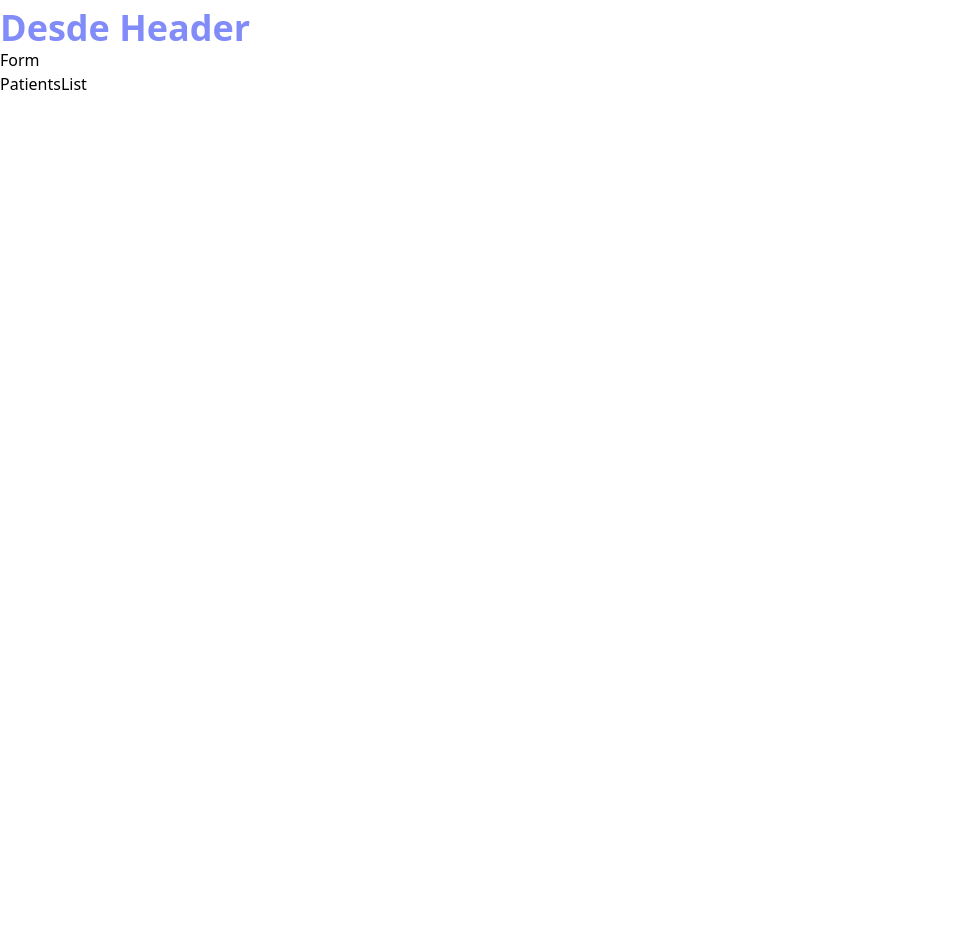
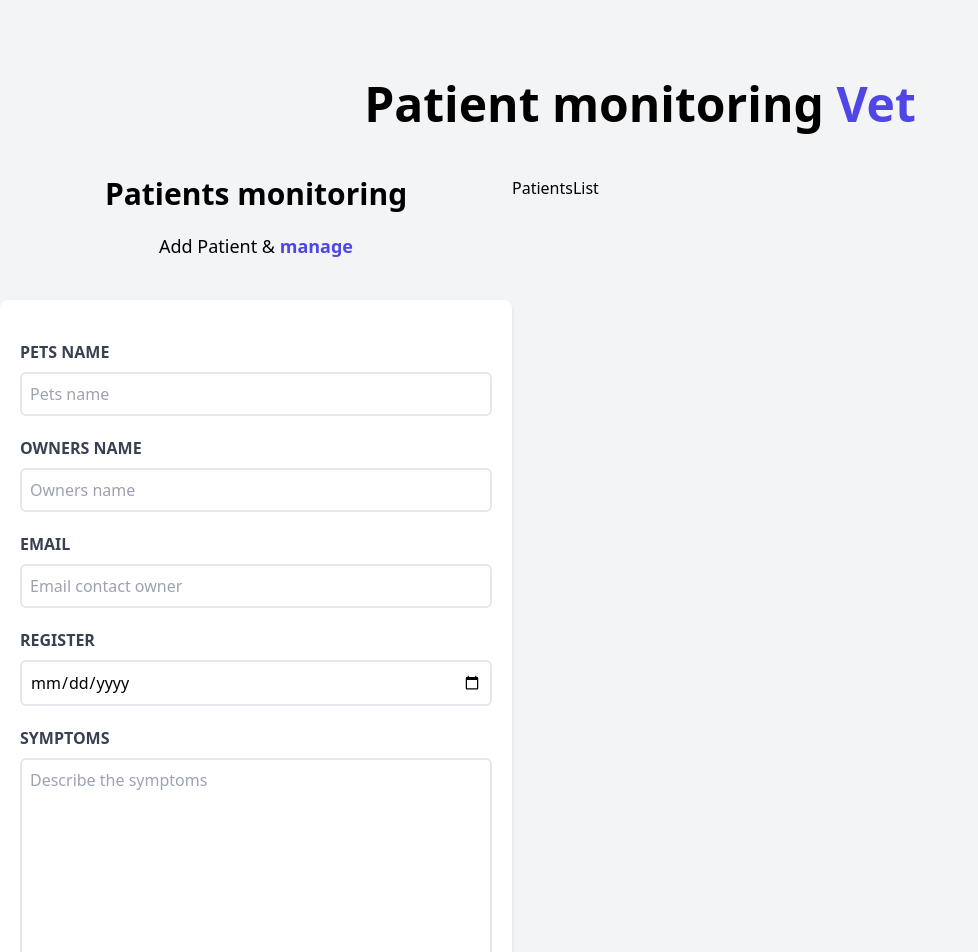
Before and after one commit to Sparktan24/vet-app-react, a React (Vite) app: page / in a window 1280 px wide. Shown: the top 952 px of the page, without its empty margins (0-978 px from the left). Before the commit the page ends 800 px from the top, so only its background shows below. Built offline with nearby package versions, Linux system fonts and the light colour scheme.

Commit message:
Add form

```diff
--- a/index.html
+++ b/index.html
@@ -6,7 +6,7 @@
     <meta name="viewport" content="width=device-width, initial-scale=1.0" />
     <title>Vet app</title>
   </head>
-  <body>
+  <body class="bg-gray-100 h-screen">
     <div id="root"></div>
     <script type="module" src="/src/main.jsx"></script>
   </body>
--- a/src/App.jsx
+++ b/src/App.jsx
@@ -1,16 +1,17 @@
-import Form from "./components/Form"
-import Header from "./components/Header"
-import PatientsList from "./components/PatientsList"
+import Form from "./components/Form";
+import Header from "./components/Header";
+import PatientsList from "./components/PatientsList";
 
 function App() {
-
   return (
-    <>
+    <div className="container mx-auto mt-20">
       <Header />
-      <Form/>
-      <PatientsList/>
-    </>
-  )
+      <div className="mt-12 md:flex">
+        <Form />
+        <PatientsList />
+      </div>
+    </div>
+  );
 }
 
-export default App
+export default App;
--- a/src/components/Form.jsx
+++ b/src/components/Form.jsx
@@ -1,9 +1,99 @@
-import React from 'react'
+import React from "react";
 
 const Form = () => {
   return (
-    <div>Form</div>
-  )
-}
+    <div className="md:w-1/2 lg:w-2/5">
+      <h2 className="font-black text-3xl text-center">Patients monitoring</h2>
 
-export default Form
+      <p className="text-lg mt-5 text-center mb-10">
+        Add Patient & <span className="text-indigo-600 font-bold">manage</span>
+      </p>
+
+      <form className="bg-white shadow-md rounded-lg py-10 px-5 mb-10">
+        <div className="mb-5">
+          <label
+            htmlFor="pet"
+            className="block text-gray-700 uppercase font-bold"
+          >
+            Pets name
+          </label>
+          <input
+            id="pet"
+            type="text"
+            placeholder="Pets name"
+            className="border-2 w-full p-2 mt-2 placeholder-gray-400 rounded-md"
+          />
+        </div>
+
+        <div className="mb-5">
+          <label
+            htmlFor="owner"
+            className="block text-gray-700 uppercase font-bold"
+          >
+            Owners name
+          </label>
+          <input
+            id="owner"
+            type="text"
+            placeholder="Owners name"
+            className="border-2 w-full p-2 mt-2 placeholder-gray-400 rounded-md"
+          />
+        </div>
+
+        <div className="mb-5">
+          <label
+            htmlFor="email"
+            className="block text-gray-700 uppercase font-bold"
+          >
+            Email
+          </label>
+          <input
+            id="email"
+            type="email"
+            placeholder="Email contact owner"
+            className="border-2 w-full p-2 mt-2 placeholder-gray-400 rounded-md"
+          />
+        </div>
+
+        <div className="mb-5">
+          <label
+            htmlFor="Register"
+            className="block text-gray-700 uppercase font-bold"
+          >
+            Register
+          </label>
+          <input
+            id="Register"
+            type="date"
+            className="border-2 w-full p-2 mt-2 placeholder-gray-400 rounded-md"
+          />
+        </div>
+
+        <div className="mb-5">
+          <label
+            htmlFor="symptoms"
+            className="block text-gray-700 uppercase font-bold"
+          >
+            Symptoms
+          </label>
+          <textarea
+            name=""
+            id="symptoms"
+            cols="30"
+            rows="10"
+            className="border-2 w-full p-2 mt-2 placeholder-gray-400 rounded-md"
+            placeholder="Describe the symptoms"
+          />
+        </div>
+
+        <input
+          type="submit"
+          className="bg-indigo-600 w-full p-3 text-white uppercase font-bold hover:bg-indigo-700 cursor-pointer transition-all"
+          value="Add patient"
+        />
+      </form>
+    </div>
+  );
+};
+
+export default Form;
--- a/src/components/Header.jsx
+++ b/src/components/Header.jsx
@@ -1,9 +1,9 @@
 function Header() {
-    return (
-        <header>
-          <h1 className="text-4xl text-indigo-400 font-bold mt-2">Desde Header</h1>
-        </header>
-    )
+  return (
+    <h1 className="font-black text-5xl text-center md:w-2/3 mx-auto">
+      Patient monitoring <span className="text-indigo-600">Vet</span>
+    </h1>
+  );
 }
 
 export default Header;
--- a/src/components/PatientsList.jsx
+++ b/src/components/PatientsList.jsx
@@ -1,9 +1,11 @@
-import React from 'react'
+import React from "react";
 
 const PatientsList = () => {
   return (
-    <><h2>PatientsList</h2></>
-  )
-}
+    <div className="w-1/2 lg:w-3/5">
+      <h2>PatientsList</h2>
+    </div>
+  );
+};
 
-export default PatientsList
+export default PatientsList;
```
